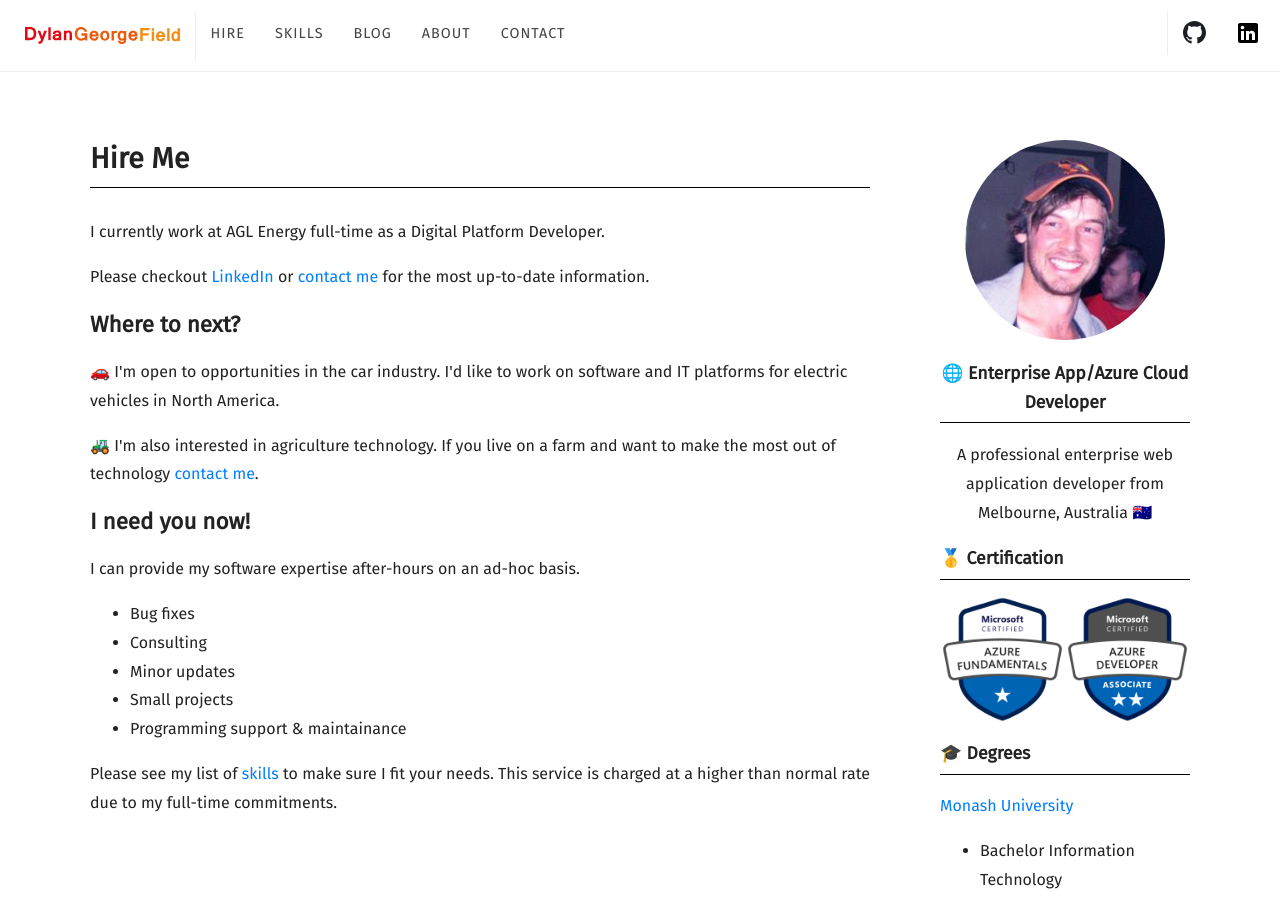
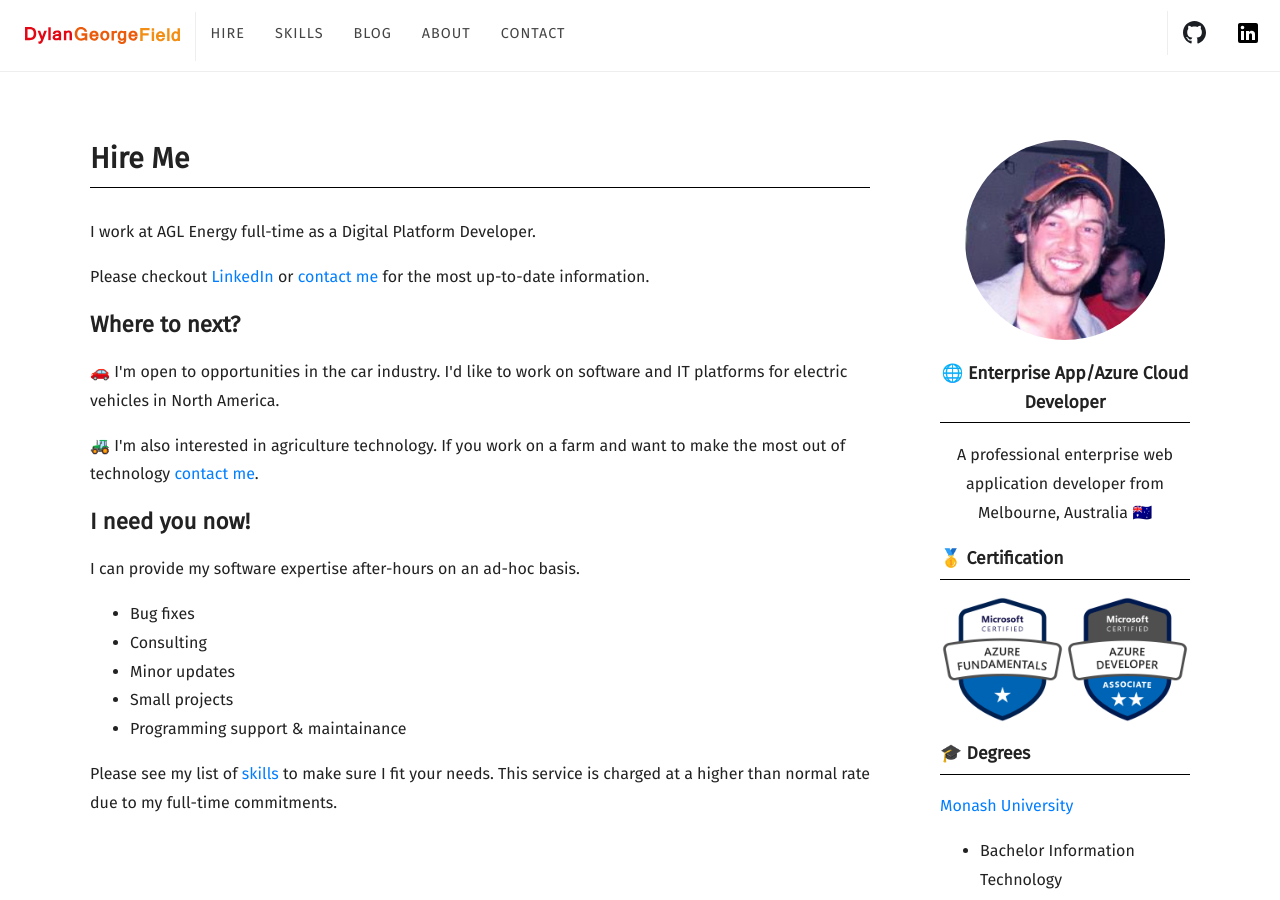
Before and after one commit to Dylan-George-Field/software.georgefield.com.au, a Jekyll site: the page built from hire.html, in a window 1280 px wide and 900 px high. Built offline with Jekyll 4.4.1, drawn with Linux system fonts in a browser that asks for light colours; some web fonts are replaced.

Commit message:
Update hire page

```diff
--- a/hire.html
+++ b/hire.html
@@ -3,7 +3,7 @@
 ---
 <h1 class="section-border">Hire Me</h1>
 <p>
-	I currently work at AGL Energy full-time as a Digital Platform Developer.
+	I work at AGL Energy full-time as a Digital Platform Developer.
 </p>
 <p>
 	Please checkout
@@ -16,7 +16,7 @@
 	for electric vehicles in North America.
 </p>
 <p>
-	🚜 I'm also interested in agriculture technology. If you live on a farm and want to make the
+	🚜 I'm also interested in agriculture technology. If you work on a farm and want to make the
 	most out of technology <a href="/contact">contact me</a>.
 </p>
 <h2>I need you now!</h2>
```
